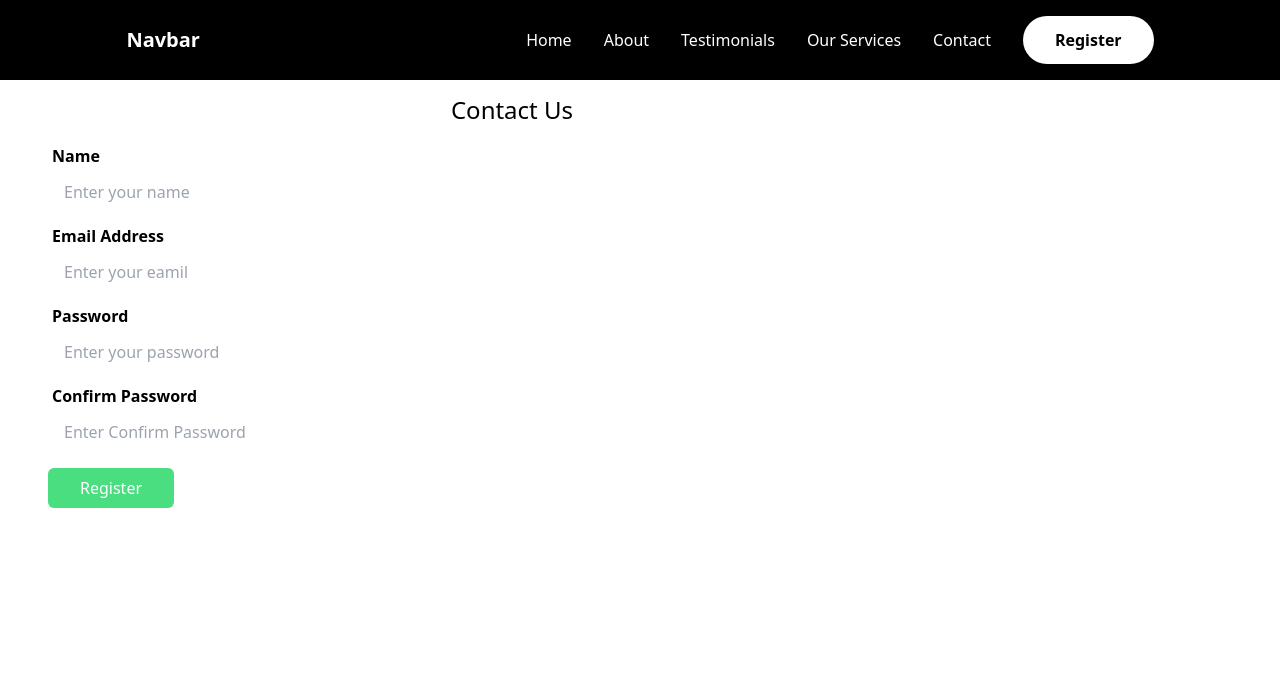
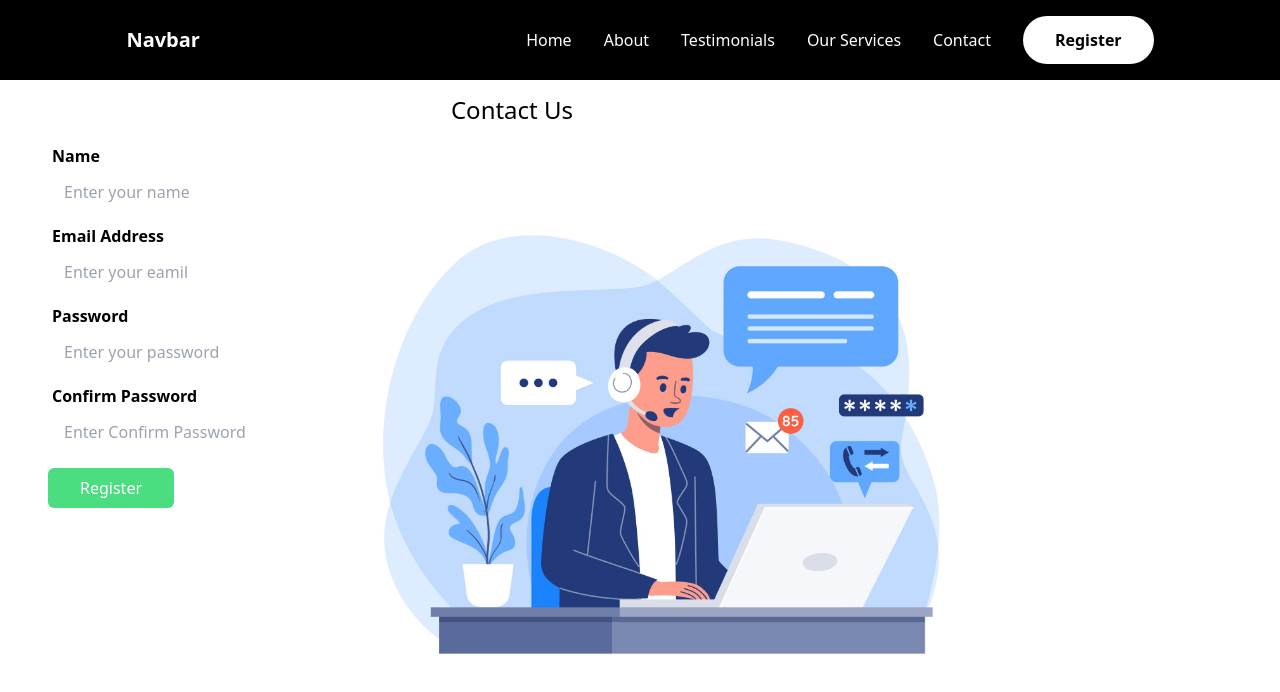
Before and after one commit to neelendrareddy9001/login_jwt_authentication, a React (Vite) app in the folder client/: page /contact in a window 1280 px wide. Shown: the top 692 px of the page. Built offline with nearby package versions, Linux system fonts and the light colour scheme.

Commit message:
contactbaner added

```diff
--- a/client/src/pages/Contact.jsx
+++ b/client/src/pages/Contact.jsx
@@ -1,5 +1,6 @@
 import React from "react";
 import Navbar from "../Components/Navbar";
+import contactBanner from "../assets/contactBanner.jpg";
 
 const Contact = () => {
   return (
@@ -8,10 +9,14 @@ const Contact = () => {
       <section className="section-container px-4 smm:px-6 mdd:px-9 lgg:px-12">
         <h1 className="text-center font-semibold mb-4 text-3xl">Contact Us</h1>
 
-        <form>
+        <div className="flex w-[100%]">
+          <form className="w-full">
             <div className="input-container">
               <div className="flex flex-col ">
-              <label htmlFor="name" className="font-semibold text-md ml-1 mb-1">
+                <label
+                  htmlFor="name"
+                  className="font-semibold text-md ml-1 mb-1"
+                >
                   Name
                 </label>
                 <input
@@ -64,6 +69,10 @@ const Contact = () => {
               Register
             </button>
           </form>
+          <div className="contactImg">
+            <img src={contactBanner} alt="contact" />
+          </div>
+        </div>
       </section>
     </>
   );
```
Also changed, not shown: client/src/assets/contactBanner.jpg (added). Lines whose indentation alone changed are shown as unchanged.
